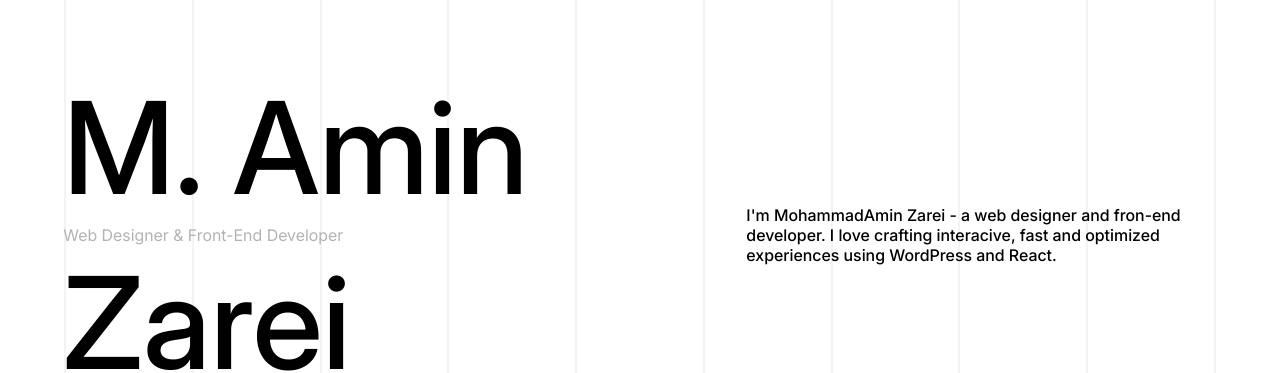
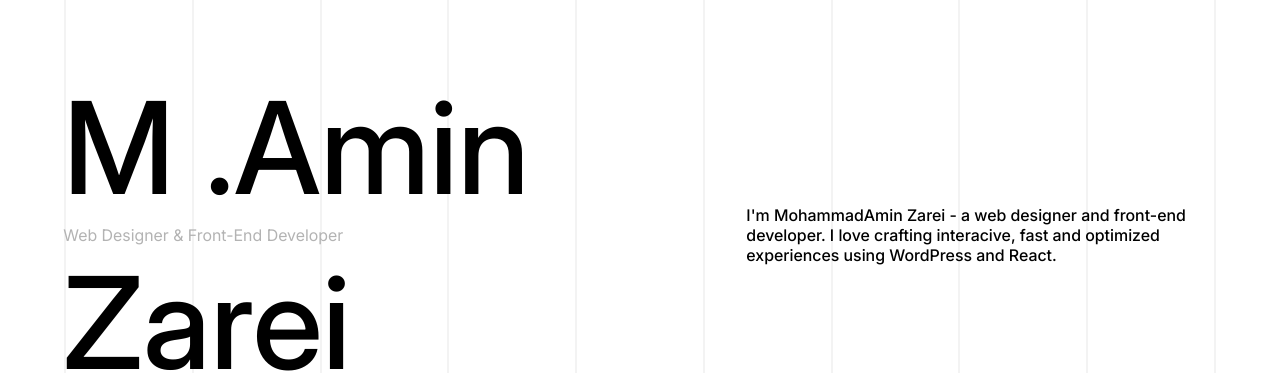
Before and after one commit to MA-Zarei/my-resume, a React (Vite) app: page / in a window 1280 px wide. Shown: the part 169-542 px from the top of the page. Built offline with nearby package versions, Linux system fonts and the light colour scheme.

Commit message:
27- fix menu scroll + dynamic homepage texts
- Resolved scroll issue in site navigation menu for smoother UX.
- Made homepage texts dynamic to support future content updates.
- Corrected a typo in the homepage content for better readability.

```diff
--- a/src/Constants/texts.ts
+++ b/src/Constants/texts.ts
@@ -68,7 +68,7 @@ export const texts: Texts = {
         first_name: "m .amin",
         last_name: "zarei",
         description: "web designer & front-end developer",
-        brief: "I'm MohammadAmin Zarei - a web designer and fron-end developer. I love crafting interacive, fast and optimized experiences using WordPress and React.",
+        brief: "I'm MohammadAmin Zarei - a web designer and front-end developer. I love crafting interacive, fast and optimized experiences using WordPress and React.",
         freelance_title: "freelancer availability",
     },
     about: {
--- a/src/components/Menu/Menu.css
+++ b/src/components/Menu/Menu.css
@@ -66,7 +66,14 @@
     flex-direction: column;
     gap: 3em;
     overflow-y: scroll;
+    scrollbar-width: none;
+    -ms-overflow-style: none;
 }
+
+.menu-sections ::-webkit-scrollbar {
+  display: none;
+}
+
 
 @media (max-width: 500px) {
     .menu-wrapper {
--- a/src/pages/Home/index.tsx
+++ b/src/pages/Home/index.tsx
@@ -9,16 +9,16 @@ const Home: React.FC = () => {
       animate={{ opacity: 1, y: 0, transition: { duration: 0.3 } }}
       exit={{ opacity: 0, y: -20, transition: { duration: 1 } }}>
       <div className="left-col">
-        <p className="first-name">m. amin</p>
-        <p className="description">web designer & front-end developer</p>
-        <p className="last-name">zarei</p>
+        <p className="first-name">{texts.home.first_name}</p>
+        <p className="description">{texts.home.description}</p>
+        <p className="last-name">{texts.home.last_name}</p>
       </div>
       <div className="right-col">
         <p className="brief">
-          I'm MohammadAmin Zarei - a web designer and fron-end developer. I love crafting interacive, fast and optimized experiences using WordPress and React.
+          {texts.home.brief}
         </p>
         <div className="freelance">
-          <p className='first-line'>freelancer availability</p>
+          <p className='first-line'>{texts.home.freelance_title}</p>
           <div className="notice">
             <div className="pulse-wrapper">
               <div className="pulse-ring delay-0" />
```
